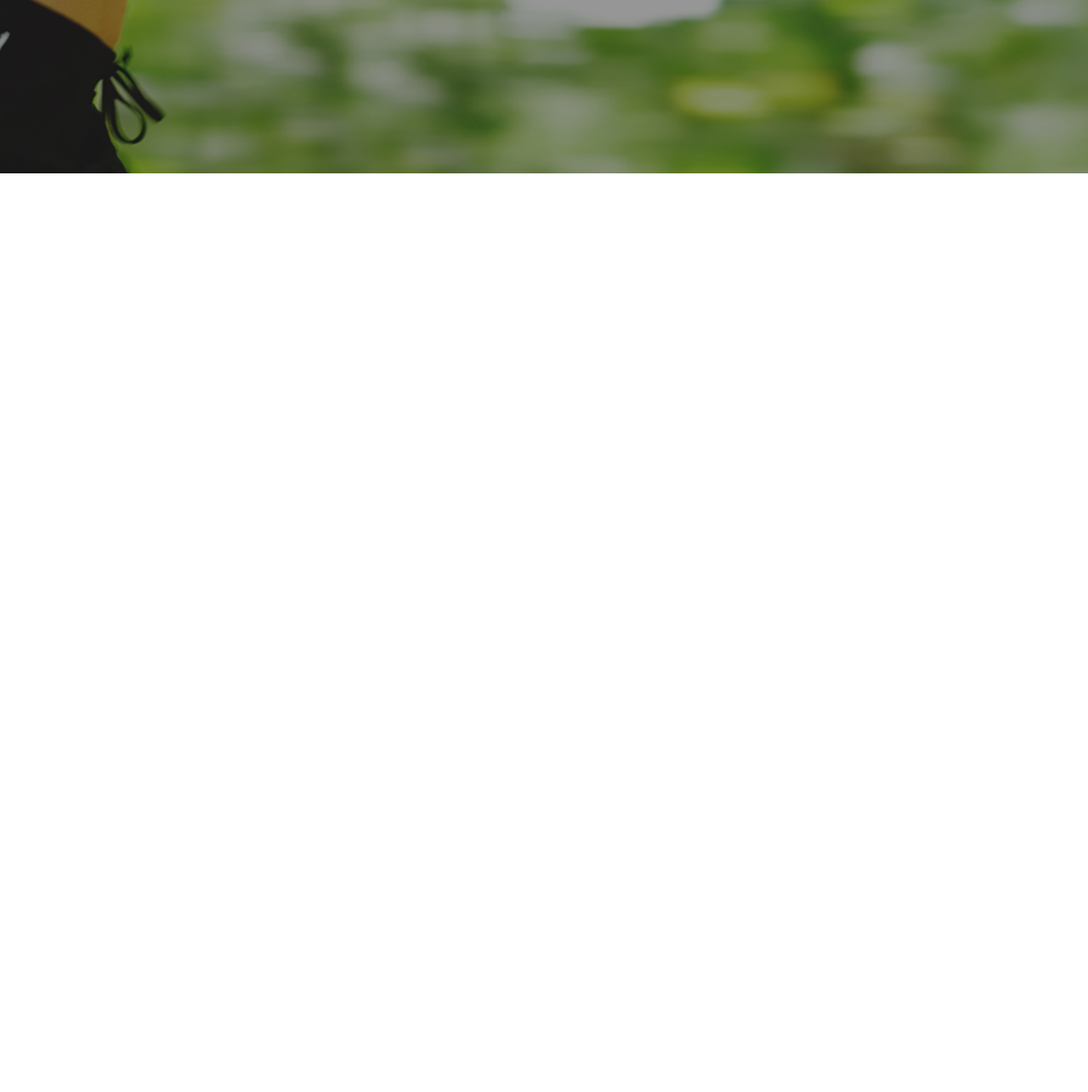
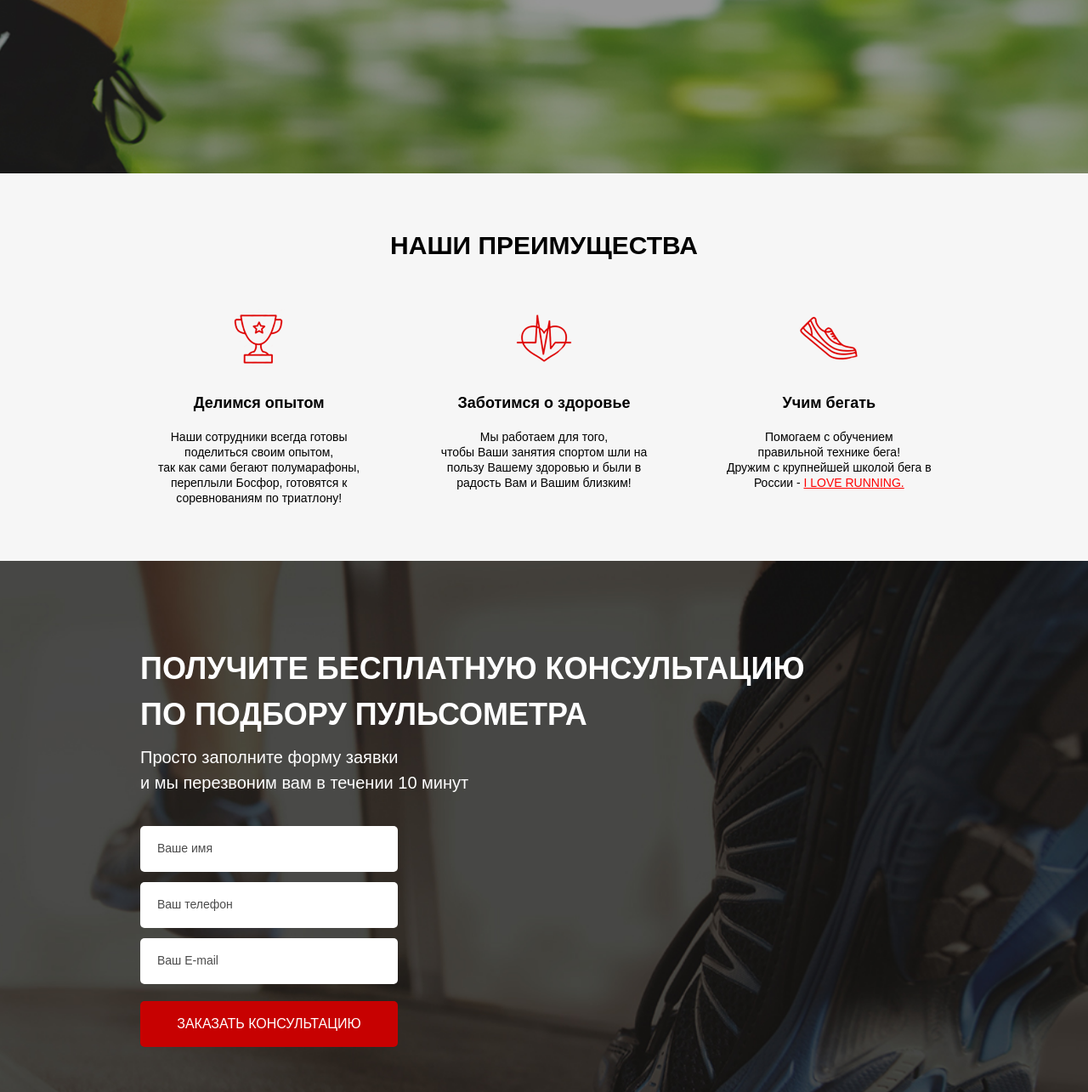
Before and after one commit to Artem-M-dev/fourth_project, a website: page src/index.html in a window 1280 px wide. Shown: the part 560-1845 px from the top of the page at 85% size. Before the commit the page ends 800 px from the top, so only its background shows below. Drawn offline with Linux system fonts and the light colour scheme; a web font is replaced by a local one.

Commit message:
second section and section with forms, and style this

```diff
--- /dev/null
+++ b/src/css/blocks/colsultation.min.css
@@ -0,0 +1 @@
+.colsultation{padding:100px 0 108px 0}.colsultation__title{font-weight:700;font-size:36px;line-height:54px;text-transform:uppercase}.colsultation__descr{font-weight:500;font-size:20px;line-height:30px}
--- a/src/index.html
+++ b/src/index.html
@@ -51,7 +51,7 @@
                         Ответим <br> на все вопросы
                     </div>
                 </div>
-                <button class="button button_main">заказать консультацию</button>
+                <button class="button button_main promo__btn">заказать консультацию</button>
                 <div class="promo__link">
                     или
                     <a href="#">ПЕРЕЙТИ В КАТАЛОГ</a>
@@ -59,6 +59,49 @@
             </div>
         </div>
     </section>
+
+    <section class="advantages">
+        <div class="container">
+            <h2 class="advantages__title">НАШИ ПРЕИМУЩЕСТВА</h2>
+            <div class="advantages__wrapper">
+                <div class="advantages__info">
+                    <img class="advantages__img" src="icons/advantages/cup.png" alt="cup">
+                    <h3 class="advantages__subtitle">Делимся опытом</h3>
+                    <p class="advantages__text">Наши сотрудники всегда готовы поделиться своим опытом, <br> так как сами
+                        бегают полумарафоны, переплыли Босфор, готовятся к соревнованиям по триатлону!</p>
+                </div>
+
+                <div class="advantages__info">
+                    <img class="advantages__img" src="icons/advantages/heart.png" alt="heart">
+                    <h3 class="advantages__subtitle">Заботимся о здоровье</h3>
+                    <p class="advantages__text">Мы работаем для того, <br> чтобы Ваши занятия спортом шли на пользу
+                        Вашему здоровью и были в радость Вам и Вашим близким!</p>
+                </div>
+
+                <div class="advantages__info">
+                    <img class="advantages__img" src="icons/advantages/shoe.png" alt="shoe">
+                    <h3 class="advantages__subtitle">Учим бегать</h3>
+                    <p class="advantages__text">Помогаем с обучением <br> правильной технике бега! <br> Дружим с
+                        крупнейшей школой бега в России - <span>I LOVE RUNNING.</span></p>
+                </div>
+            </div>
+        </div>
+    </section>
+
+    <section class="consultation">
+        <div class="container">
+            <h2 class="consultation__title">Получите бесплатную консультацию <br> по подбору пульсометра </h2>
+            <div class="consultation__descr">Просто заполните форму заявки <br> и мы перезвоним вам в течении 10 минут
+            </div>
+            <form class="feed-form" action="#">
+                <input name="name" placeholder="Ваше имя" type="text" required>
+                <input name="phone" placeholder="Ваш телефон" type="tel" required>
+                <input name="email" placeholder="Ваш E-mail" type="email" required>
+
+                <button class="button button_submit">заказать консультацию</button>
+            </form>
+        </div>
+    </section>
 </body>
 
 </html>
--- /dev/null
+++ b/src/sass/blocks/advantages.scss
@@ -0,0 +1,48 @@
+@use "../base/variables.scss" as *;
+
+.advantages {
+    padding: 70px 0 65px 0;
+    background-color: #f6f6f6;
+
+    &__title {
+        font-weight: 700;
+        font-size: 30px;
+        line-height: 30px;
+        text-align: center;
+
+    }
+
+    &__wrapper {
+        display: flex;
+        justify-content: space-between;
+        margin-top: 60px;
+    }
+
+    &__info {
+        width: calc((100% - 112px) / 3)
+    }
+
+    &__img {
+        display: block;
+        margin: 0 auto;
+    }
+
+    &__subtitle {
+        margin-top: 35px;
+        font-weight: 700;
+        font-size: 18px;
+        text-align: center;
+    }
+
+    &__text {
+        margin-top: 20px;
+        font-weight: 300;
+        font-size: 14px;
+        line-height: 18px;
+        text-align: center;
+        span {
+            color: red;
+            text-decoration: underline;
+        }
+    }
+}
--- a/src/sass/blocks/buttons.scss
+++ b/src/sass/blocks/buttons.scss
@@ -12,9 +12,14 @@
     cursor: pointer;
     text-transform: uppercase;
     &_main {
-        margin-top: 65px;
         width: 303px;
         height: 54px;
         font-size: 16px;
     }
+    &_submit {
+        font-size: 16px;
+        width: 100%;
+        height: 54px;
+        margin-top: 8px;
+    }
 }
--- /dev/null
+++ b/src/sass/blocks/consultation.scss
@@ -0,0 +1,21 @@
+.consultation {
+    padding: 100px 0 108px 0;
+    background: url(../../img/bg2.png) center center / cover no-repeat;
+    min-height: 680px;
+
+    &__title {
+        font-weight: 700;
+        font-size: 36px;
+        line-height: 54px;
+        text-transform: uppercase;
+        color: #ffffff;
+    }
+
+    &__descr {
+        margin-top: 8px;
+        font-weight: 500;
+        font-size: 20px;
+        line-height: 30px;
+        color: #ffffff
+    }
+}
--- /dev/null
+++ b/src/sass/blocks/forms.scss
@@ -0,0 +1,23 @@
+.feed-form {
+    margin-top: 36px;
+    display: flex;
+    flex-direction: column;
+    width: 303px;
+    row-gap: 12px;
+
+    input {
+        padding: 0 20px;
+        height: 54px;
+        border-radius: 5px;
+        line-height: 66px;
+        background-color: #fff;
+        border: none;
+        outline: none;
+
+        &::placeholder {
+            font-weight: 300;
+            font-size: 14px;
+            color: #4B4B4B;
+        }
+    }
+}
--- a/src/sass/blocks/promo.scss
+++ b/src/sass/blocks/promo.scss
@@ -13,6 +13,9 @@
         color: #ffffff;
         font-weight: 700;
         text-transform: uppercase;
+    }
+    &__btn {
+        margin-top: 36px;
     }
     &__subtitle {
         color: #ffffff;
--- a/src/sass/style.scss
+++ b/src/sass/style.scss
@@ -3,3 +3,6 @@
 @use "blocks/promo.scss";
 @use "blocks/header.scss";
 @use "blocks/buttons.scss";
+@use "blocks/advantages.scss";
+@use "blocks/consultation.scss";
+@use "blocks/forms.scss";
```
Also changed, not shown: src/css/blocks/advantages.min.css (added), src/css/blocks/buttons.min.css, src/css/blocks/consultation.min.css (added), src/css/blocks/forms.min.css (added), src/css/blocks/promo.min.css, src/css/style.min.css, src/icons/advantages/cup.png (added), src/icons/advantages/heart.png (added), src/icons/advantages/shoe.png (added), src/img/bg2.png (added).
